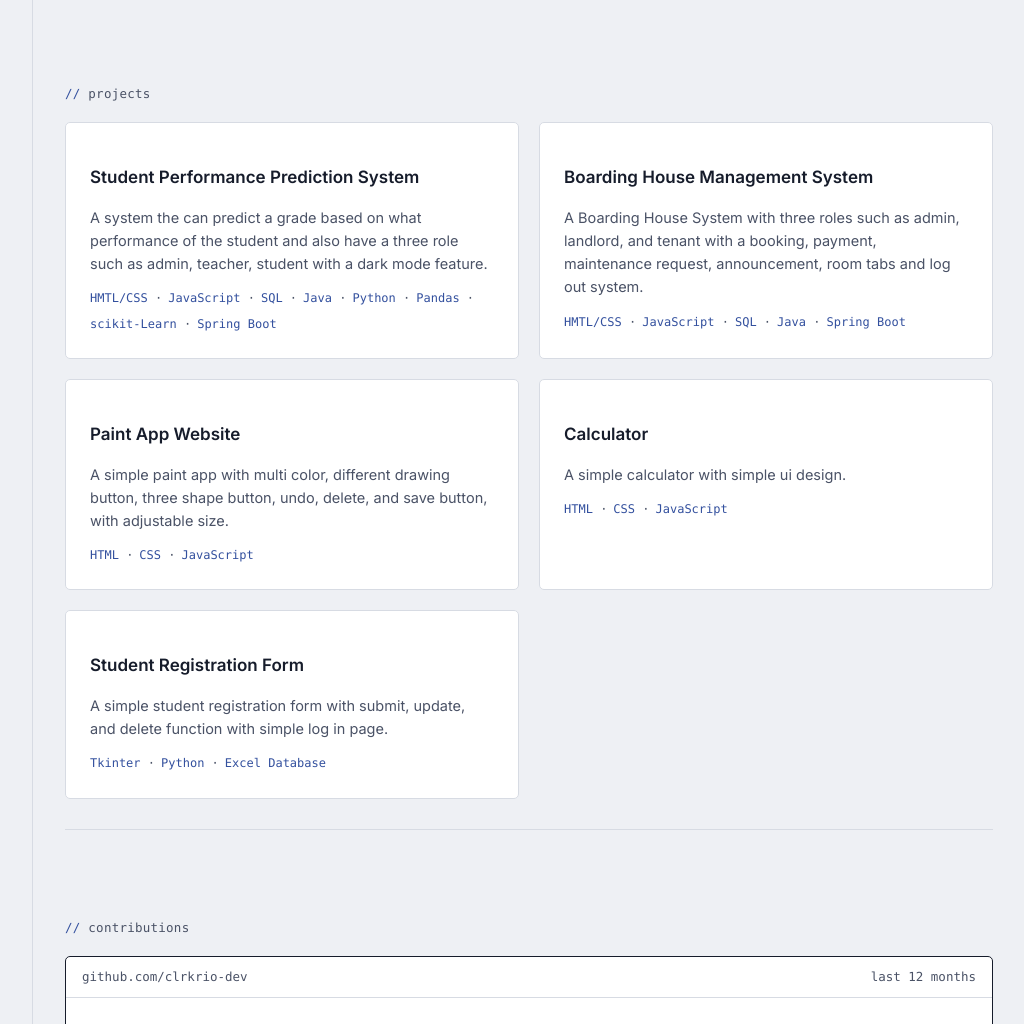
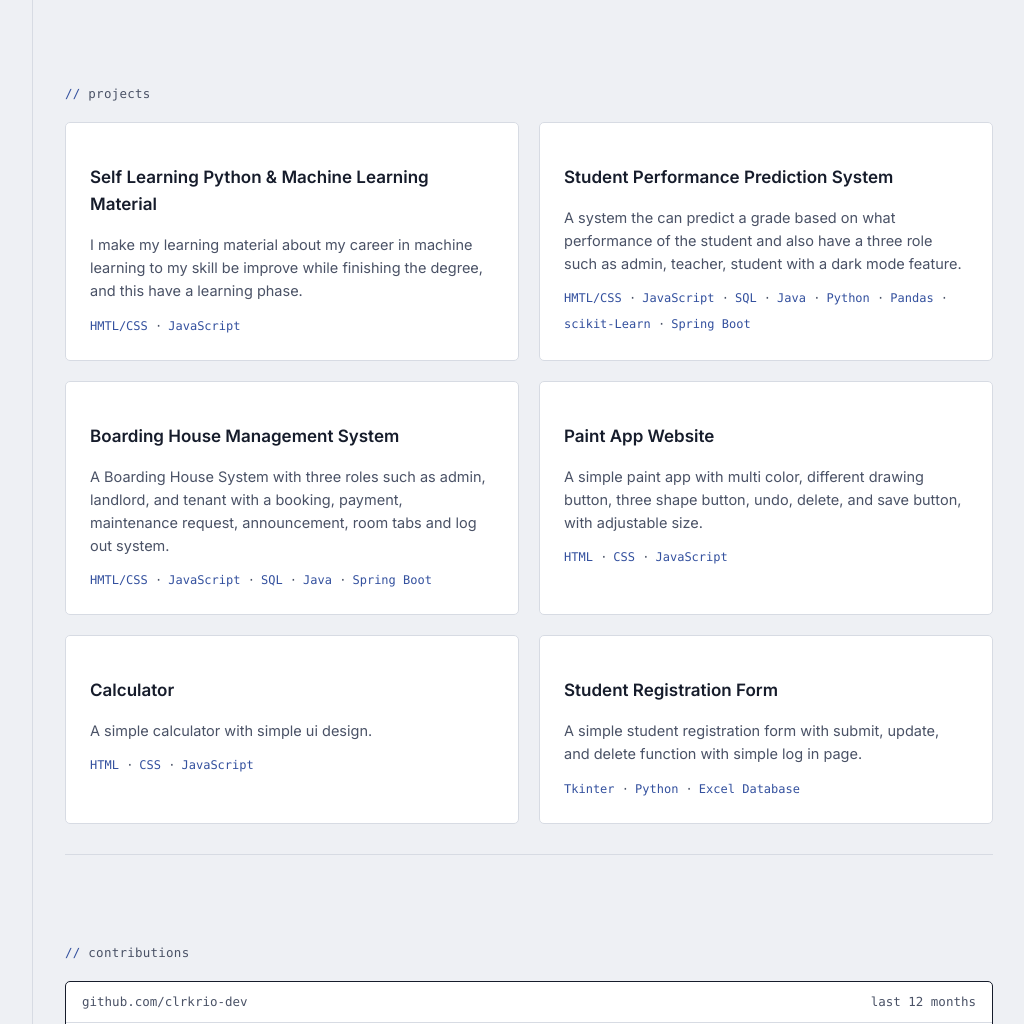
Before and after one commit to clrkrio-dev/Personal-Website, a plain HTML site: page index.html in a window 1280 px wide. Shown: the part 1860-2884 px from the top of the page, without its empty margins (143-1167 px from the left). Drawn offline with Linux system fonts and the light colour scheme; grey boxes are pictures that could not be loaded.

Commit message:
Add project

```diff
--- a/index.html
+++ b/index.html
@@ -6,10 +6,14 @@
     <title>John Clarke Ballega | Personal Website</title>
     <link rel="preconnect" href="https://fonts.googleapis.com" />
     <link rel="preconnect" href="https://fonts.gstatic.com" crossorigin />
-    <link rel="shortcut icon" href="favicon.ico" type="image/x-icon">
-    <link rel="shortcut icon" href="favicon-16x16.png" type="image/x-icon">
-    <link rel="shortcut icon" href="favicon-32x32.png" type="image/x-icon">
-    <link rel="apple-touch-icon" href="apple-touch-icon.png" type="image/x-icon">
+    <link rel="shortcut icon" href="favicon.ico" type="image/x-icon" />
+    <link rel="shortcut icon" href="favicon-16x16.png" type="image/x-icon" />
+    <link rel="shortcut icon" href="favicon-32x32.png" type="image/x-icon" />
+    <link
+      rel="apple-touch-icon"
+      href="apple-touch-icon.png"
+      type="image/x-icon"
+    />
     <link
       href="https://fonts.googleapis.com/css2?family=Fraunces:ital,opsz,wght@0,9..144,400;0,9..144,500;0,9..144,600;1,9..144,400;1,9..144,500&family=Inter:wght@400;500;600&display=swap"
       rel="stylesheet"
@@ -276,13 +280,29 @@
           <p class="eyebrow">projects</p>
           <div class="proj-grid">
             <div class="proj-card">
+              <p class="proj-title">
+                Self Learning Python & Machine Learning Material
+              </p>
+              <p class="proj-desc">
+                I make my learning material about my career in machine learning
+                to my skill be improve while finishing the degree, and this have
+                a learning phase.
+              </p>
+              <div class="proj-stack">
+                <span>HMTL/CSS</span><span>JavaScript</span>
+              </div>
+            </div>
+            <div class="proj-card">
               <p class="proj-title">Student Performance Prediction System</p>
               <p class="proj-desc">
-                A system the can predict a grade based on what performance of the student and also have a three role such as admin, teacher, student with a dark mode feature.
+                A system the can predict a grade based on what performance of
+                the student and also have a three role such as admin, teacher,
+                student with a dark mode feature.
               </p>
               <div class="proj-stack">
                 <span>HMTL/CSS</span><span>JavaScript</span><span>SQL</span
-                ><span>Java</span><span>Python</span><span>Pandas</span><span>scikit-Learn</span>
+                ><span>Java</span><span>Python</span><span>Pandas</span
+                ><span>scikit-Learn</span>
                 <span>Spring Boot</span>
               </div>
             </div>
```
